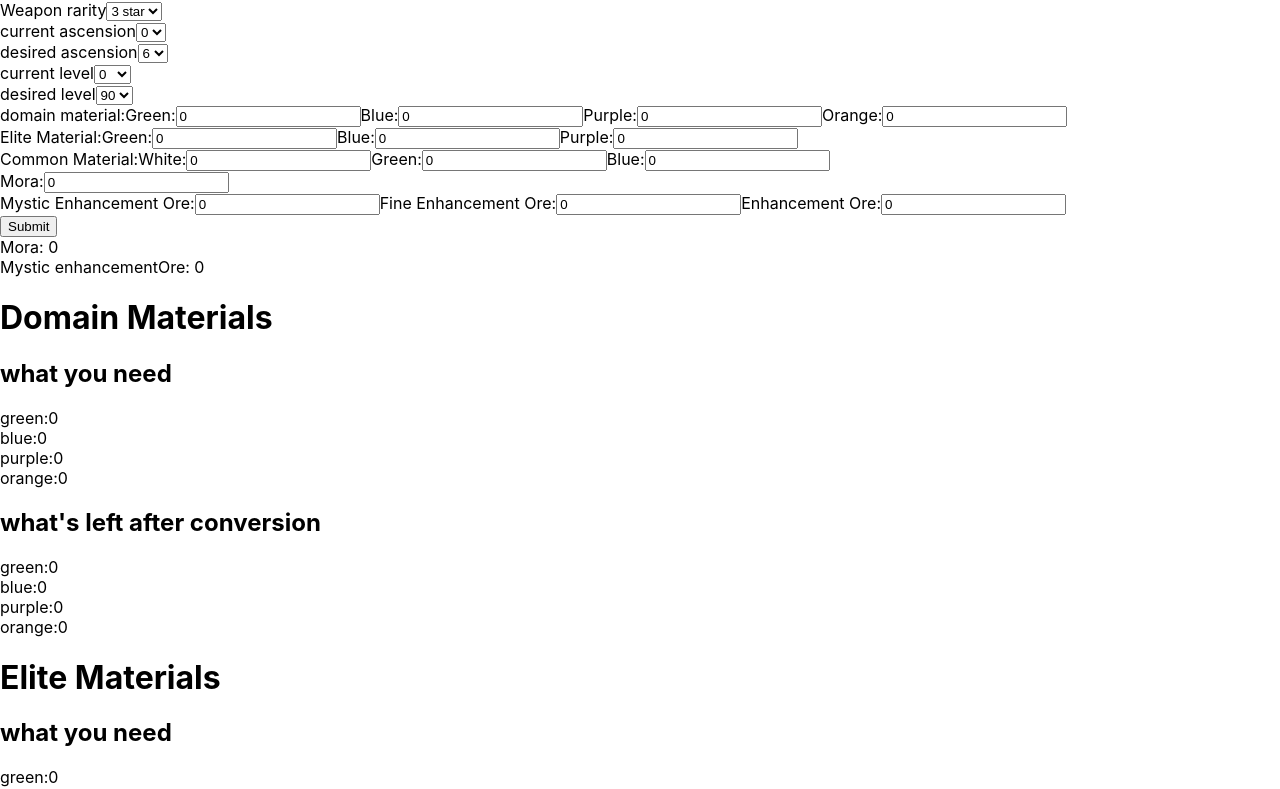
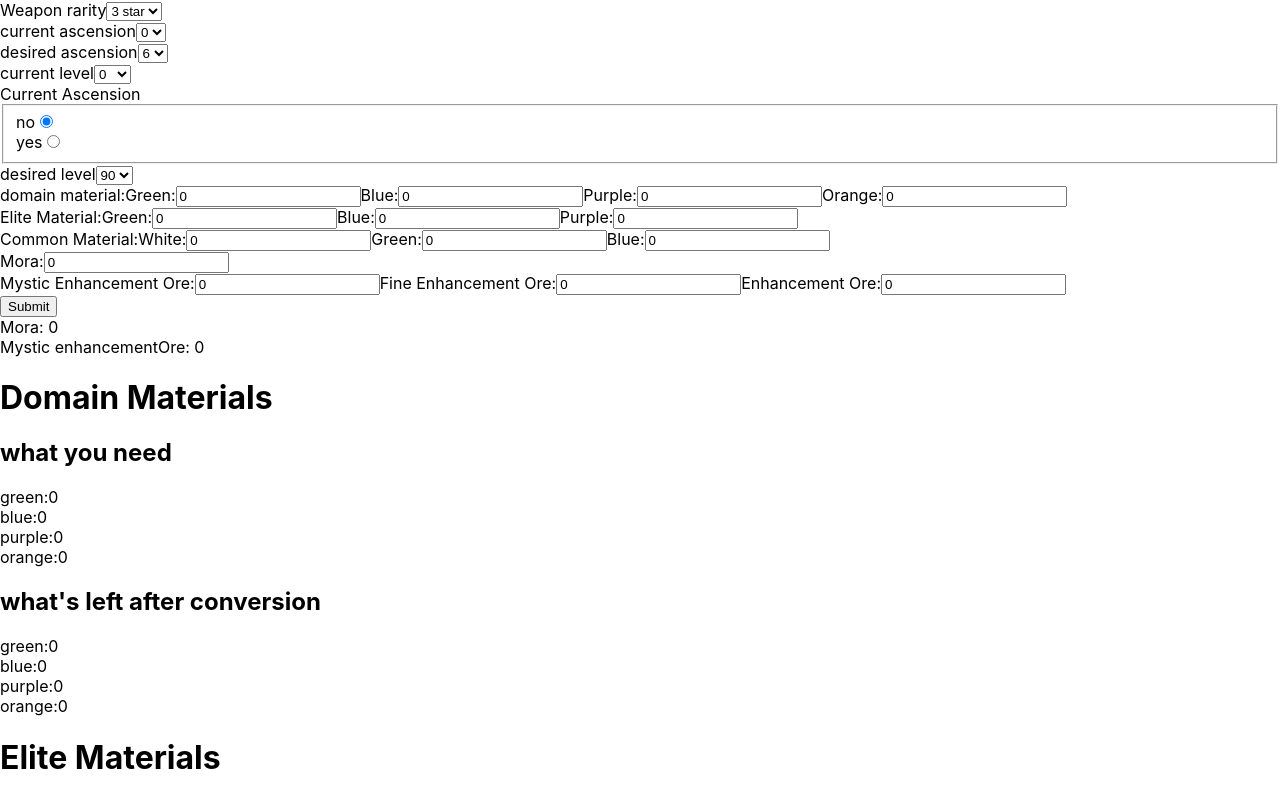
Before and after one commit to pongpwner/genshin-calculator, a React (Create React App) app: page / in a window 1280 px wide. Shown: the top 789 px of the page. Built offline with nearby package versions, Linux system fonts and the light colour scheme.

Commit message:
added radio button for current ascension

```diff
--- a/package.json
+++ b/package.json
@@ -10,7 +10,6 @@
     "react-dom": "^17.0.2",
     "react-router": "^5.2.0",
     "react-scripts": "4.0.3",
-    "react-select": "^4.3.1",
     "web-vitals": "^1.1.2"
   },
   "scripts": {
--- /dev/null
+++ b/src/components/custom-radio-button/custom-radio-button.component.jsx
@@ -0,0 +1,11 @@
+import React from 'react';
+
+import './custom-radio-button.styles.css';
+
+const CustomRadioButton=({option,label,name,value,onChange})=>(
+    <div className='custom-radio-button'>
+    <label>{label}</label>
+    <input type='radio' name={name} value={option.value} checked={Number(value)===option.value} onChange={onChange}></input>
+    </div>
+)
+export default CustomRadioButton;
--- /dev/null
+++ b/src/components/custom-radio-group/custom-radio-group.component.jsx
@@ -0,0 +1,13 @@
+import React from 'react'
+import  "./custom-radio-group.styles.css";
+import CustomRadioButton from '../custom-radio-button/custom-radio-button.component'
+//might have to pass in weapon level state and ascesion state
+const CustomRadioGroup=({options,label,handleChange,value})=>(
+    <div className='custom-radio-group'>
+        <label>{label}</label>
+        <fieldset >
+        {options.map((option)=> <CustomRadioButton option={option}value={value} onChange={handleChange} label={option.label} name={option.name} />)}
+        </fieldset>
+    </div>
+)
+export default CustomRadioGroup
--- a/src/components/form-dropdown/form-dropdown.component.jsx
+++ b/src/components/form-dropdown/form-dropdown.component.jsx
@@ -2,10 +2,10 @@ import React from "react";
 
 import "./form-dropdown.styles.css";
 //need to make the mapped optaions have a key
-const FormDropdown = ({ label, options, handleChange, value, name }) => (
+const FormDropdown = ({ label, options, handleChange, value, name,...otherProps }) => (
   <div className="group">
     <label className="dropdown-label">{label}</label>
-    <select onChange={handleChange} defaultValue={value} name={name}>
+    <select onChange={handleChange} defaultValue={value} name={name}{...otherProps}>
       {options.map((option) => (
         <option value={option.value}>{option.label}</option>
       ))}
--- /dev/null
+++ b/src/pages/weapon/component-arrays/ascension-radio-buttons.js
@@ -0,0 +1,26 @@
+
+
+
+export const CURRENT_ASCENSION_RADIO_BUTTONS=[
+    {name:'currentAscension',
+    value:0,
+    label:'no',
+},
+    {name:'currentAscension',
+        value:1,
+        label:'yes',
+    }
+
+]
+
+export const DESIRED_ASCENSION_RADIO_BUTTONS=[
+    {name:'desiredAscension',
+    value:0,
+    label:'no',
+},
+    {name:'desiredAscension',
+        value:1,
+        label:'yes',
+   }
+
+]
--- a/src/pages/weapon/weapon.component.jsx
+++ b/src/pages/weapon/weapon.component.jsx
@@ -5,6 +5,8 @@ import "./weapon.styles.css";
 import FormInput from "../../components/form-input/form-input.component";
 import FormDropdown from "../../components/form-dropdown/form-dropdown.component";
 import CustomButton from "../../components/custom-button/custom-button.component";
+import CustomRadioGroup from "../../components/custom-radio-group/custom-radio-group.component";
+import{CURRENT_ASCENSION_RADIO_BUTTONS,DESIRED_ASCENSION_RADIO_BUTTONS} from'./component-arrays/ascension-radio-buttons'
 
 class Weapon extends React.Component {
   constructor(props) {
@@ -51,6 +53,7 @@ class Weapon extends React.Component {
       greenOre: 0,
       whiteOre: 0,
       blueOreNeeded: 0,
+      currentRadioButton:0
     };
   }
 
@@ -404,11 +407,70 @@ class Weapon extends React.Component {
   }
 
   handleChange = (event) => {
-    console.log(this.state);
-    console.log(event.target);
+    //console.log(this.state);
+    //console.log(event.target);
     const { name, value } = event.target;
     this.setState({ [name]: value });
   };
+  handleCurrentLevel=(event)=>{
+    const { value } = event.target;
+
+    this.handleChange(event);
+    //assume weapon is not ascended
+   switch(Number(value)){
+    case 0: this.setState({currentAscension:0});
+    break;
+     case 20: this.setState({currentAscension:0});
+     break;
+     case 40: this.setState({currentAscension:1});
+     break;
+     case 50: this.setState({currentAscension:2});
+     break;
+     case 60: this.setState({currentAscension:3});
+     break;
+     case 70: this.setState({currentAscension:4});
+     break;
+     case 80: this.setState({currentAscension:5});
+     break;
+     case 90: this.setState({currentAscension:6});
+     break;
+     default: this.setState({currentAscension:0});
+   }
+
+    console.log(this.state);
+  }
+
+  handleDesiredLevel=(event)=>{
+    const { value } = event.target;
+
+    this.handleChange(event);
+    //assume weapon is not ascended
+   switch(Number(value)){
+    case 0: this.setState({desiredAscension:0});
+    break;
+     case 20: this.setState({desiredAscension:0});
+     break;
+     case 40: this.setState({desiredAscension:1});
+     break;
+     case 50: this.setState({desiredAscension:2});
+     break;
+     case 60: this.setState({desiredAscension:3});
+     break;
+     case 70: this.setState({desiredAscension:4});
+     break;
+     case 80: this.setState({desiredAscension:5});
+     break;
+     case 90: this.setState({desiredAscension:6});
+     break;
+     default: this.setState({desiredAscension:0});
+   }
+
+    console.log(this.state);
+  }
+  handleRadioButton=(event)=>{
+    console.log(event.target.value);
+    this.setState({currentRadioButton:event.target.value})
+  }
   handleSubmit = (event) => {
     this.calculateDomainMaterial(
       this.state.currentAscension,
@@ -499,6 +561,7 @@ class Weapon extends React.Component {
       greenOre,
       whiteOre,
       blueOreNeeded,
+      currentRadioButton
     } = this.state;
     console.log(this.state);
     return (
@@ -527,14 +590,17 @@ class Weapon extends React.Component {
           />
           <FormDropdown
             name="currentLevel"
-            handleChange={this.handleChange}
+            handleChange={this.handleCurrentLevel}
             label="current level"
             value={currentLevel}
             options={WEAPON[rarity].level}
           />
+                    <CustomRadioGroup options={CURRENT_ASCENSION_RADIO_BUTTONS} label='Current Ascension' handleChange={this.handleRadioButton} value={currentRadioButton}></CustomRadioGroup>
+
           <FormDropdown
             name="desiredLevel"
-            handleChange={this.handleChange}
+            handleChange={this.handleDesiredLevel}
+
             label="desired level"
             value={desiredLevel}
             options={WEAPON[rarity].level}
```
Also changed, not shown: src/components/custom-radio-button/custom-radio-button.styles.css (added), src/components/custom-radio-group/custom-radio-group.styles.css (added), 1 other file (tests, documents, lock files or other folders).
